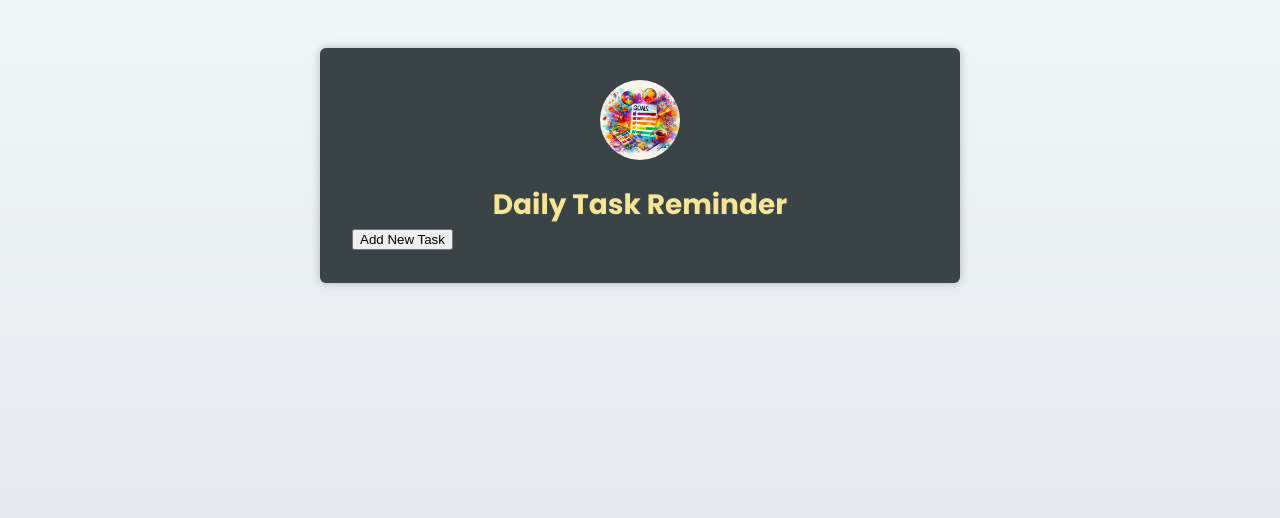
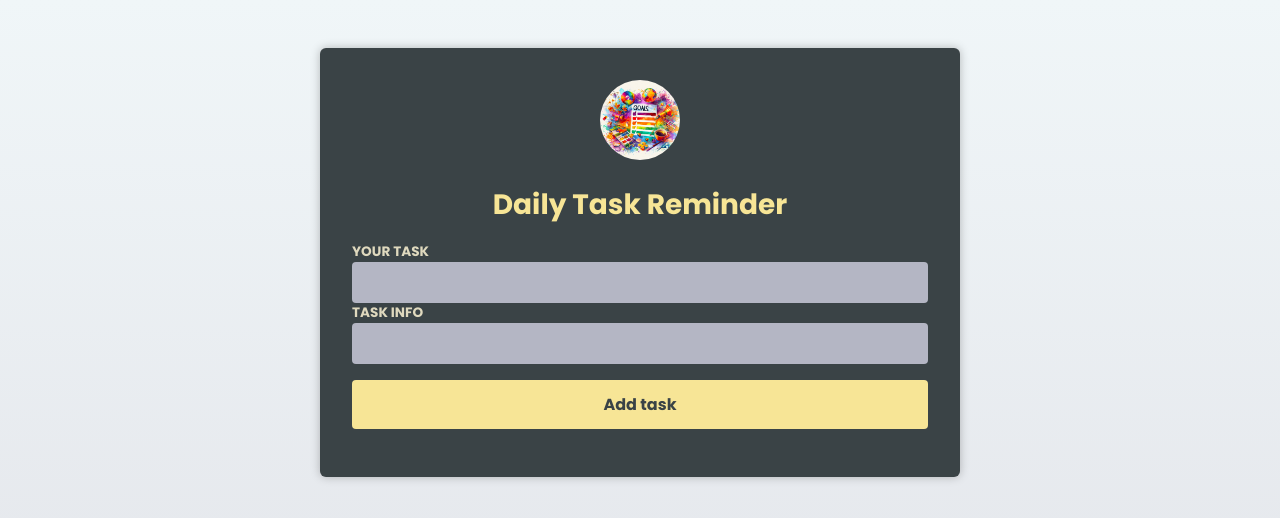
Before and after one commit to redeyedev-208/ga-react-w-typescript-refresher, a React (Vite) app: page / in a window 1280 px wide. Shown: the top 518 px of the page. Built offline with nearby package versions, Linux system fonts and the light colour scheme.

Commit message:
added option in new goal component, but will refactor to use a ref

```diff
--- a/src/App.tsx
+++ b/src/App.tsx
@@ -1,5 +1,6 @@
 import Header from './components/Header.tsx';
 import CourseGoalList from './components/CourseGoalList.tsx';
+import NewGoal from './components/NewGoal.tsx';
 import goalsImg from './assets/goals.jpg';
 import { useState } from 'react';
 
@@ -34,7 +35,7 @@ export default function App() {
       <Header image={{ src: goalsImg, alt: 'A list of goals' }}>
         <h1>Daily Task Reminder</h1>
       </Header>
-      <button onClick={handleAddGoal}>Add New Task</button>
+      <NewGoal />
       <CourseGoalList
         goals={goals}
         onDeleteGoal={handleDeleteGoal}
--- /dev/null
+++ b/src/components/NewGoal.tsx
@@ -0,0 +1,36 @@
+import { type FormEvent } from 'react';
+
+type Props = {};
+
+export default function NewGoal({}: Props) {
+  // this is available due to the tsconfig.json file the "lib" setting which is pretty sweet
+  // this makes Typescript know which base types should be available to us
+  function handleSubmit(event: FormEvent<HTMLFormElement>) {
+    // let's prevent the browser default
+    event.preventDefault();
+
+    // this is built into the browser
+    new FormData(event.currentTarget);
+  }
+
+  return (
+    <form onSubmit={handleSubmit}>
+      <p>
+        <label htmlFor=''>Your task</label>
+        <input
+          id='goal'
+          type='text'
+          name='goal'
+        />
+        <label htmlFor='summary'>Task info</label>
+        <input
+          id='summary'
+          type='text'
+        />
+      </p>
+      <p>
+        <button>Add task</button>
+      </p>
+    </form>
+  );
+}
```
